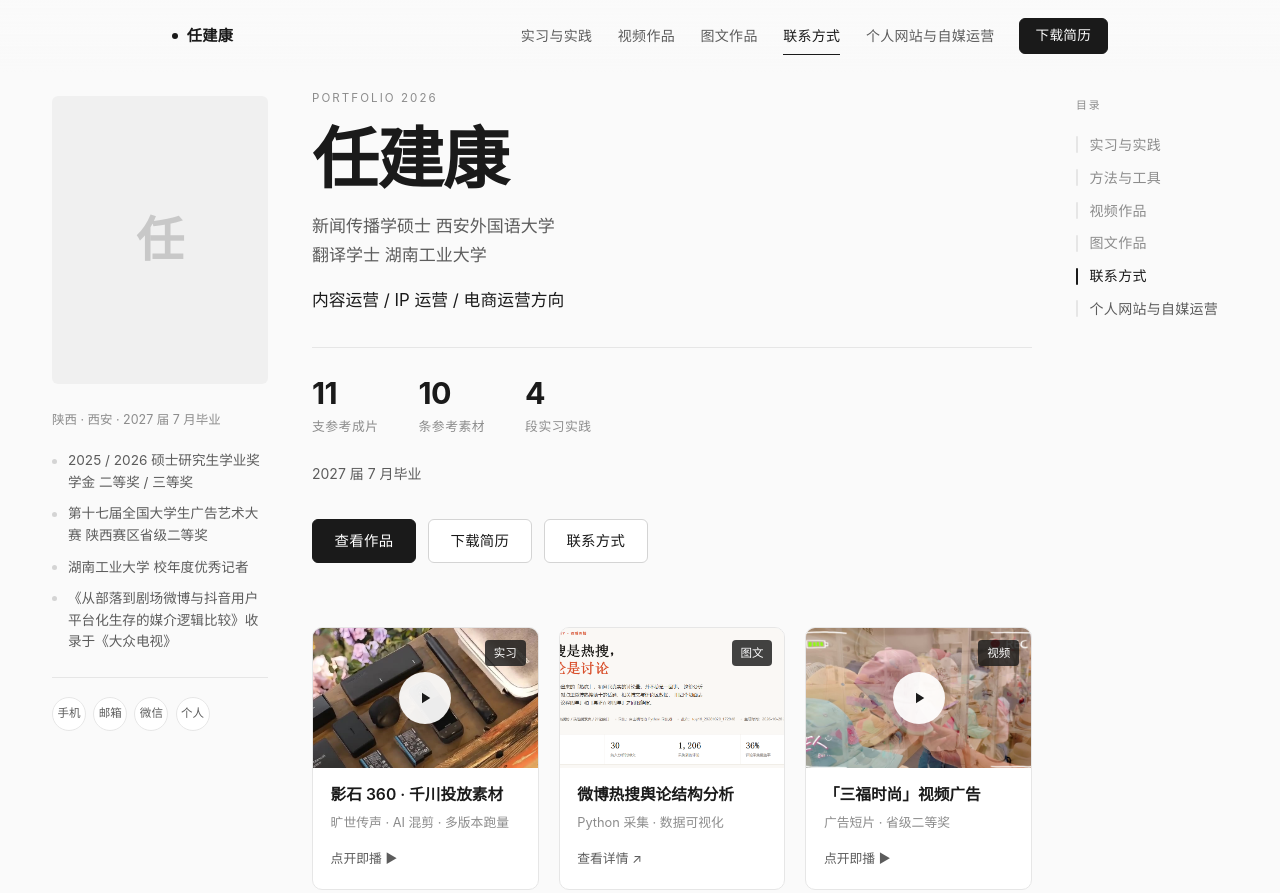
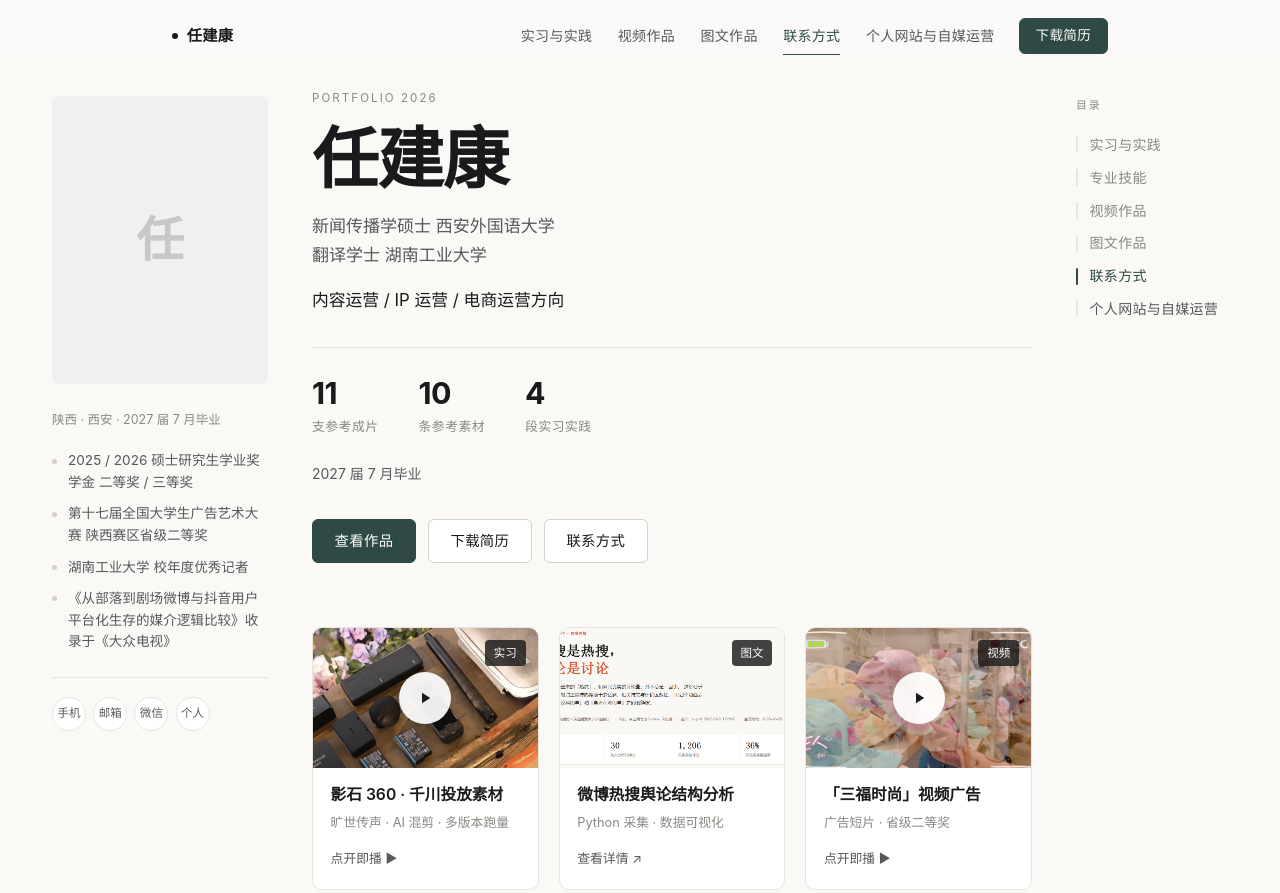
Before and after one commit to Knight-Grey/portfolio, a plain HTML site: page index.html in a window 1280 px wide. Shown: the top 893 px of the page. Drawn offline with Linux system fonts and the light colour scheme.

Commit message:
专业技能一节重写，配色改为微暖纸白加墨绿强调色

```diff
--- a/assets/css/style.css
+++ b/assets/css/style.css
@@ -8,13 +8,19 @@
 
 /* ---------- 1. 设计变量 ---------- */
 :root {
-  --bg: #fafafa;
+  /* 底色用微暖的纸白，比纯白耐看，长时间看不刺眼 */
+  --bg: #faf9f6;
   --bg-elevated: #ffffff;
-  --text: #1a1a1a;
-  --text-muted: #5c5c5c;
-  --text-faint: #8c8c8c;
-  --line: #e6e6e6;
-  --line-strong: #d4d4d4;
+  --text: #191a1c;
+  --text-muted: #55585c;
+  --text-faint: #8a8882;
+  --line: #e8e5de;
+  --line-strong: #d5d1c8;
+
+  /* 唯一强调色：低饱和墨绿，只出现在可交互状态与少量点缀 */
+  --accent: #2f4a44;
+  --accent-soft: rgba(47, 74, 68, 0.09);
+
   --radius: 6px;
   --radius-lg: 10px;
 
@@ -135,14 +141,14 @@ ul, ol { list-style: none; }
   position: absolute;
   left: 0; right: 0; bottom: 0;
   height: 1px;
-  background: var(--text);
+  background: var(--accent);
   transform: scaleX(0);
   transform-origin: left;
   transition: transform 0.3s var(--ease);
 }
 
 .nav__link:hover,
-.nav__link.is-active { color: var(--text); }
+.nav__link.is-active { color: var(--accent); }
 
 .nav__link:hover::after,
 .nav__link.is-active::after { transform: scaleX(1); }
@@ -171,11 +177,11 @@ ul, ol { list-style: none; }
 .btn:hover { border-color: var(--text); }
 
 .btn--primary {
-  background: var(--text);
-  border-color: var(--text);
+  background: var(--accent);
+  border-color: var(--accent);
   color: #fff;
 }
-.btn--primary:hover { background: #333; border-color: #333; }
+.btn--primary:hover { background: #243a35; border-color: #243a35; }
 
 .btn--sm { min-height: 36px; padding: 0 1rem; font-size: 0.85rem; }
 
@@ -271,8 +277,8 @@ ul, ol { list-style: none; }
 
 .index__link:hover { color: var(--text-muted); }
 
-.index__link.is-active { color: var(--text); }
-.index__link.is-active::before { background: var(--text); }
+.index__link.is-active { color: var(--accent); }
+.index__link.is-active::before { background: var(--accent); }
 
 .nav__link--ext,
 .index__link--ext { color: var(--text-muted); }
@@ -549,8 +555,8 @@ ul, ol { list-style: none; }
 .chip:hover { border-color: var(--line-strong); color: var(--text); }
 
 .chip.is-active {
-  background: var(--text);
-  border-color: var(--text);
+  background: var(--accent);
+  border-color: var(--accent);
   color: #fff;
 }
 
--- a/assets/js/data.js
+++ b/assets/js/data.js
@@ -19,7 +19,7 @@ window.PORTFOLIO_DATA = {
     // 顶部导航（id 要和下面的板块对应，顺序可调，不需要的删掉即可）
     nav: [
       { id: "experience", label: "实习与实践" },
-      { id: "method",     label: "方法与工具" },
+      { id: "method",     label: "专业技能" },
       { id: "video",      label: "视频作品" },
       { id: "article",    label: "图文作品" },
       { id: "contact",    label: "联系方式" }
@@ -48,9 +48,9 @@ window.PORTFOLIO_DATA = {
         desc: "媒体、平台与商业内容三条线上的实践经历，每条都尽量落到可核对的数字。"
       },
       method: {
-        kicker: "Method",
-        title: "方法与工具",
-        desc: "我怎么判断一条内容能不能跑、跑不动时改哪一环。这里是流程，不是口号。"
+        kicker: "Skills",
+        title: "专业技能",
+        desc: "按环节写清楚用什么软件、做到什么程度，不写自我评价。"
       },
       contact: {
         kicker: "Contact",
@@ -450,11 +450,12 @@ window.PORTFOLIO_DATA = {
      -------------------------------------------------- */
   methods: [
     {
-      title: "内容生产：从选题到复盘",
+      title: "脚本 · 分镜 · 选题策划",
       points: [
-        "选题先定「给谁看、看完要做什么」，再定形式；形式服从目的，不反过来。",
-        "拍摄前出脚本与分镜，现场按机位表走，减少返工——同样的时间能多出一版。",
-        "发布后 48 小时看前三秒留存、完播和互动，先判断是选题问题还是开头问题。"
+        "选题：先定给谁看、看完做什么，再定形式；带货向先定卖点，内容向先定冲突或信息差。",
+        "脚本：出可执行的分镜表——景别、机位、时长、台词逐条写，现场按表走，减少返工。",
+        "现场：机位图提前画好，多机位按覆盖顺序拍；同一卖点预留多个开头，供后续 AB。",
+        "后期：粗剪对节奏，精剪对信息密度；前三秒不成立就整条重排，而不是修补后面。"
       ]
     },
     {
@@ -462,15 +463,17 @@ window.PORTFOLIO_DATA = {
       points: [
         "同一卖点先出多个开头版本，让数据挑，人只负责把差异做出来。",
         "跑不动时按顺序换：先换前三秒，再换卖点顺序，最后才动题材。",
-        "单条数据只和同批、同位置的素材比，不和整个账号比，否则结论一定错。"
+        "单条数据只和同批、同位置的素材比，不和整个账号比，否则结论一定错。",
+        "用抖音罗盘与巨量千川看消耗、转化与 ROI，按日复盘，改下一批素材。"
       ]
     },
     {
       title: "数据与工具",
       points: [
-        "抖音罗盘、巨量千川看流量与转化；Excel 做同批对比，写清口径再下结论。",
-        "Python 自建采集器抓微博热搜与评论，做成四切面分析页（成品在「图文作品」里）。",
-        "AI 工具（SeedDance、剪辑辅助）用来批量出素材，不用来替代判断。"
+        "剪辑：Premiere Pro、Edius、剪映、Photoshop；拍摄：全画幅（尼康 / 索尼）。",
+        "数据：Excel 做同批横向对比；Python 自建采集器抓微博热搜与评论，做成四切面分析页。",
+        "AI 工具：DeepSeek Harness、Codex 用于改站点、写脚本与批量处理素材；SeedDance 生成动态画面。",
+        "AI 只提高产出速度，不替代判断——选哪条、改哪里仍然由数据决定。"
       ]
     }
   ],
```
